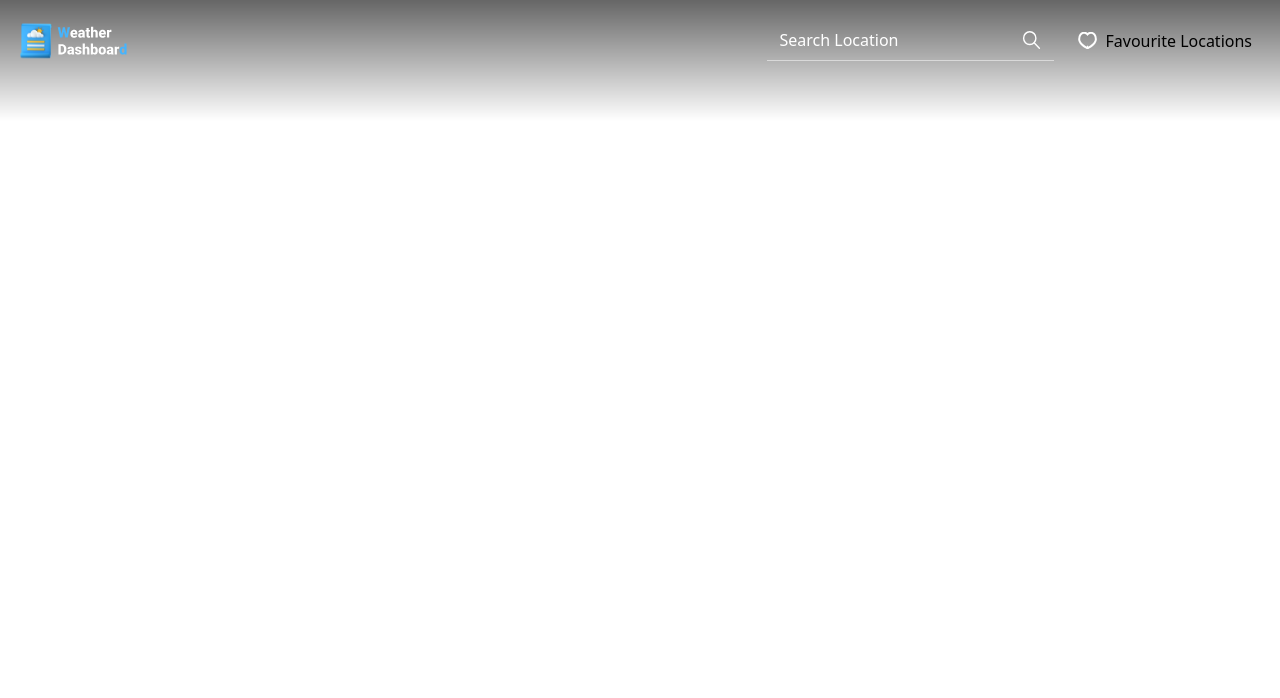
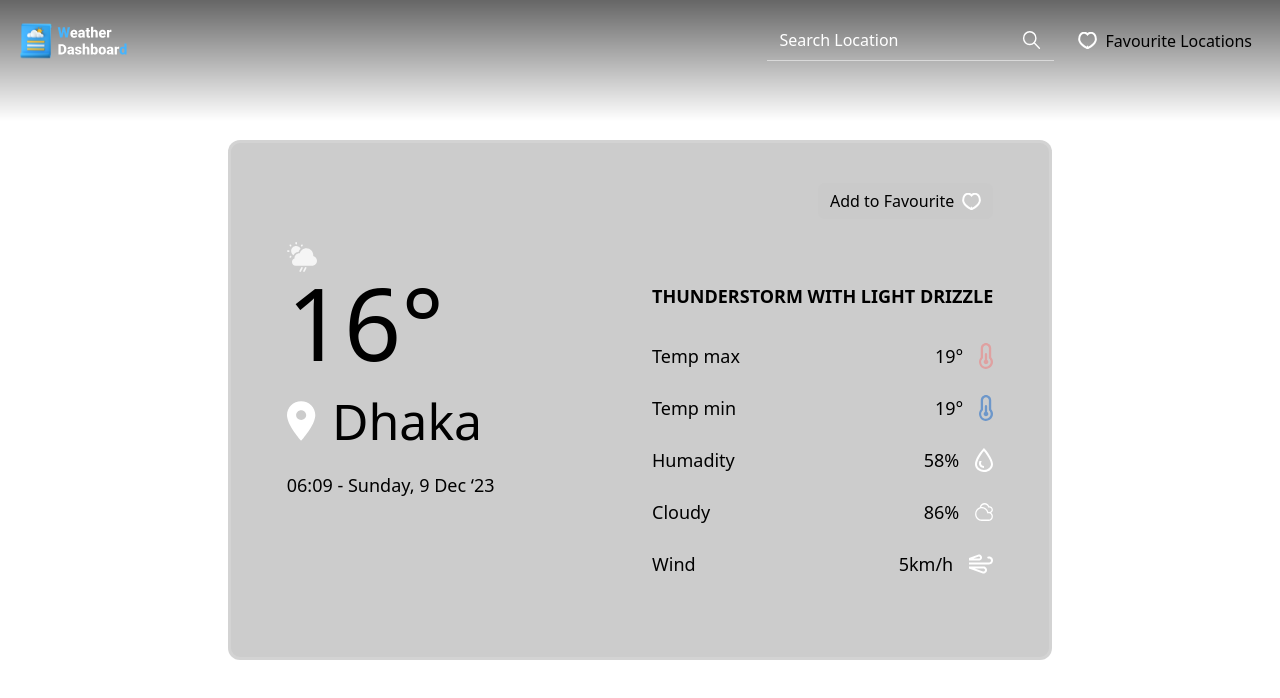
Before and after one commit to Zobayer26/weather-dashboard, a React (Vite) app: page / in a window 1280 px wide. Shown: the top 698 px of the page. Built offline with nearby package versions, Linux system fonts and the light colour scheme.

Commit message:
Add weather part

```diff
--- a/src/App.jsx
+++ b/src/App.jsx
@@ -1,12 +1,18 @@
 import Header from "./components/Header/Header"
+import WeatherBoard from "./components/WeatherBody/WeatherBoard"
 
 
 function App() {
 
 
   return (
-    <div>
+    <div className="grid place-items-center h-screen bg-no-repeat bg-cover">
       <Header />
+      <main>
+        <section>
+          <WeatherBoard />
+        </section>
+      </main>
     </div>
   )
 }
--- /dev/null
+++ b/src/components/WeatherBody/AddToFavourite.jsx
@@ -0,0 +1,14 @@
+import HeartIcon from "../../assets/heart.svg"
+export default function AddToFavourite() {
+    return (
+        <div className="md:col-span-2">
+            <div className="flex items-center justify-end space-x-6">
+                <button className="text-sm md:text-base inline-flex items-center space-x-2 px-3 py-1.5 rounded-md bg-[#C5C5C54D]">
+                    <span>Add to Favourite</span>
+                    <img src={HeartIcon} alt="" />
+                </button>
+
+            </div>
+        </div>
+    )
+}
--- /dev/null
+++ b/src/components/WeatherBody/WeatherBoard.jsx
@@ -0,0 +1,19 @@
+import AddToFavourite from "./AddToFavourite";
+import WeatherCondition from "./WeatherCondition";
+import WeatherHeadline from "./WeatherHeadLine";
+
+export default function WeatherBoard() {
+    return (
+        <div className="container">
+            <div
+                className="grid bg-black/20 rounded-xl backdrop-blur-md border-2 lg:border-[3px] border-white/[14%] px-4 lg:px-14 py-6 lg:py-10 min-h-[520px] max-w-[1058px] mx-auto">
+                <div className="grid md:grid-cols-2 gap-10 md:gap-6">
+                    <AddToFavourite />
+                    <WeatherHeadline />
+                    <WeatherCondition />
+                </div>
+            </div>
+
+        </div>
+    )
+}
--- /dev/null
+++ b/src/components/WeatherBody/WeatherCondition.jsx
@@ -0,0 +1,50 @@
+import CloudIcon from "../../assets/icons/cloud.svg"
+import HumidityIcon from "../../assets/icons/humidity.svg"
+import MaxTempIcon from "../../assets/icons/temp-max.svg"
+import MinTempIcon from "../../assets/icons/temp-min.svg"
+import WindIcon from "../../assets/icons/wind.svg"
+
+export default function WeatherCondition() {
+    return (
+        <div>
+            <p className="text-sm lg:text-lg font-bold uppercase mb-8">thunderstorm with light drizzle</p>
+            <ul className="space-y-6 lg:space-y-6">
+                <li className="text-sm lg:text-lg flex items-center justify-between space-x-4">
+                    <span>Temp max</span>
+                    <div className="inline-flex space-x-4">
+                        <p>19°</p>
+                        <img src={MaxTempIcon} alt="temp-max" />
+                    </div>
+                </li>
+                <li className="text-sm lg:text-lg flex items-center justify-between space-x-4">
+                    <span>Temp min</span>
+                    <div className="inline-flex space-x-4">
+                        <p>19°</p>
+                        <img src={MinTempIcon} alt="temp-min" />
+                    </div>
+                </li>
+                <li className="text-sm lg:text-lg flex items-center justify-between space-x-4">
+                    <span>Humadity</span>
+                    <div className="inline-flex space-x-4">
+                        <p>58%</p>
+                        <img src={HumidityIcon} alt="humidity" />
+                    </div>
+                </li>
+                <li className="text-sm lg:text-lg flex items-center justify-between space-x-4">
+                    <span>Cloudy</span>
+                    <div className="inline-flex space-x-4">
+                        <p>86%</p>
+                        <img src={CloudIcon} alt="cloudy" />
+                    </div>
+                </li>
+                <li className="text-sm lg:text-lg flex items-center justify-between space-x-4">
+                    <span>Wind</span>
+                    <div className="inline-flex space-x-4">
+                        <p>5km/h</p>
+                        <img src={WindIcon} alt="wind" />
+                    </div>
+                </li>
+            </ul>
+        </div>
+    )
+}
--- /dev/null
+++ b/src/components/WeatherBody/WeatherHeadLine.jsx
@@ -0,0 +1,20 @@
+import CloudIcon from "../../assets/cloud.svg"
+import LocationIcon from "../../assets/pin.svg"
+
+export default function WeatherHeadline() {
+    return (
+        <div>
+            <div className="max-md:flex items-center justify-between md:-mt-10">
+                <img src={CloudIcon} alt="cloud" />
+                <div className="max-md:flex items-center max-md:space-x-4">
+                    <h1 className="text-[60px] lg:text-[80px] xl:text-[100px] leading-none md:mb-4">16°</h1>
+                    <div className="flex items-center space-x-4 md:mb-4">
+                        <img src={LocationIcon} alt="Location Icon" />
+                        <h2 className="text-2xl lg:text-[50px]">Dhaka</h2>
+                    </div>
+                </div>
+            </div>
+            <p className="text-sm lg:text-lg">06:09 - Sunday, 9 Dec ‘23</p>
+        </div>
+    )
+}
```
